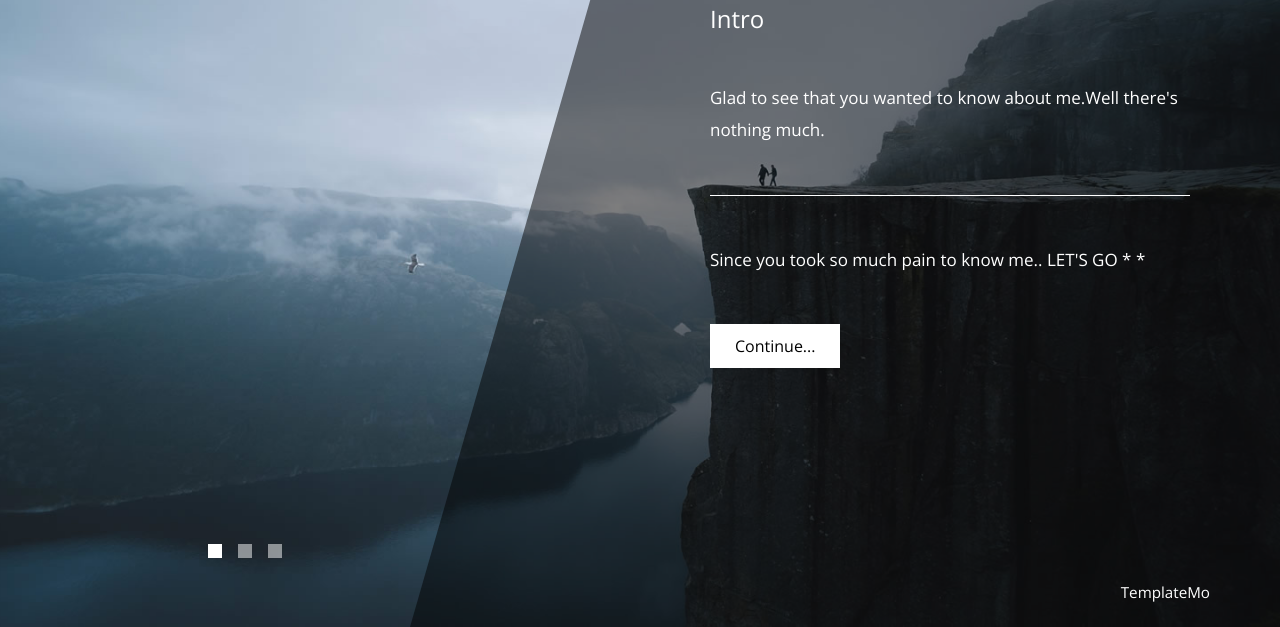
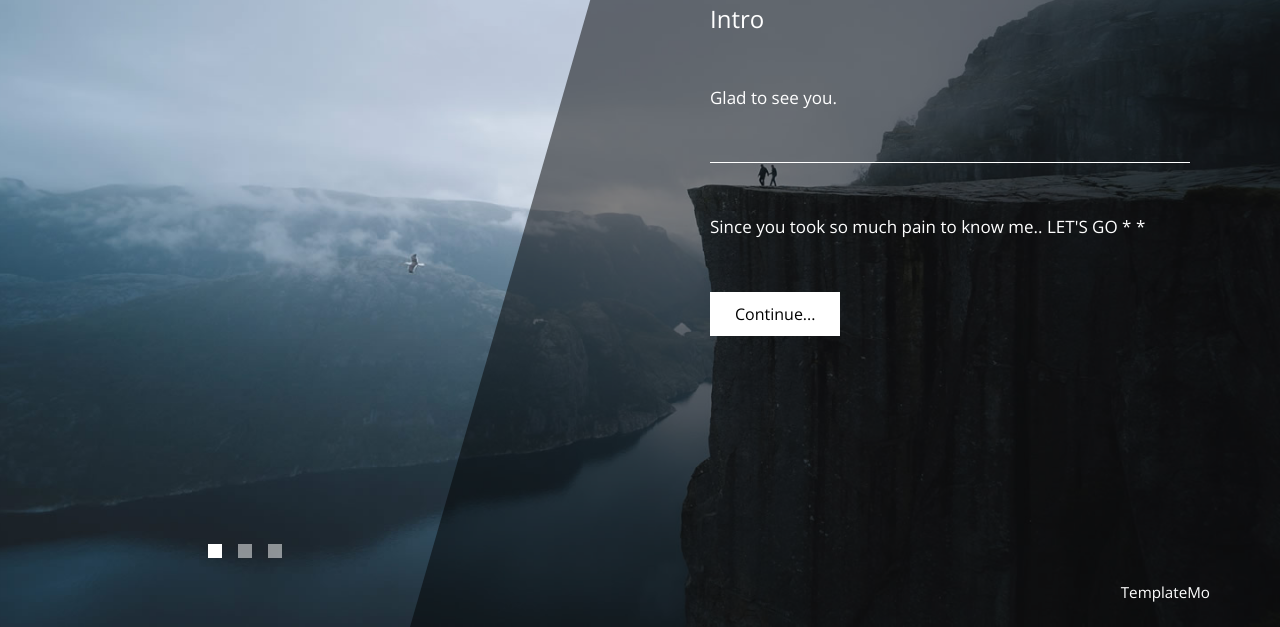
Before and after one commit to krthk7/profile.github.io, a plain HTML site: page index.html in a window 1280 px wide. Shown: the part 173-800 px from the top of the page. Drawn offline with nearby package versions, Linux system fonts and the light colour scheme; files whose address does not match are found by name.

Commit message:
Update index.html

```diff
--- a/index.html
+++ b/index.html
@@ -64,7 +64,7 @@ https://templatemo.com/tm-550-diagoona
                 <main class="tm-col-right">
                     <section class="tm-content">
                         <h2 class="mb-5 tm-content-title">Intro</h2>
-                        <p class="mb-5">Glad to see that you wanted to know about me.Well there's nothing much.</p>
+                        <p class="mb-5">Glad to see you.</p>
                         <hr class="mb-5">
                         <p class="mb-5">Since you took so much pain to know me..
                         LET'S GO   *  *</p>
```
